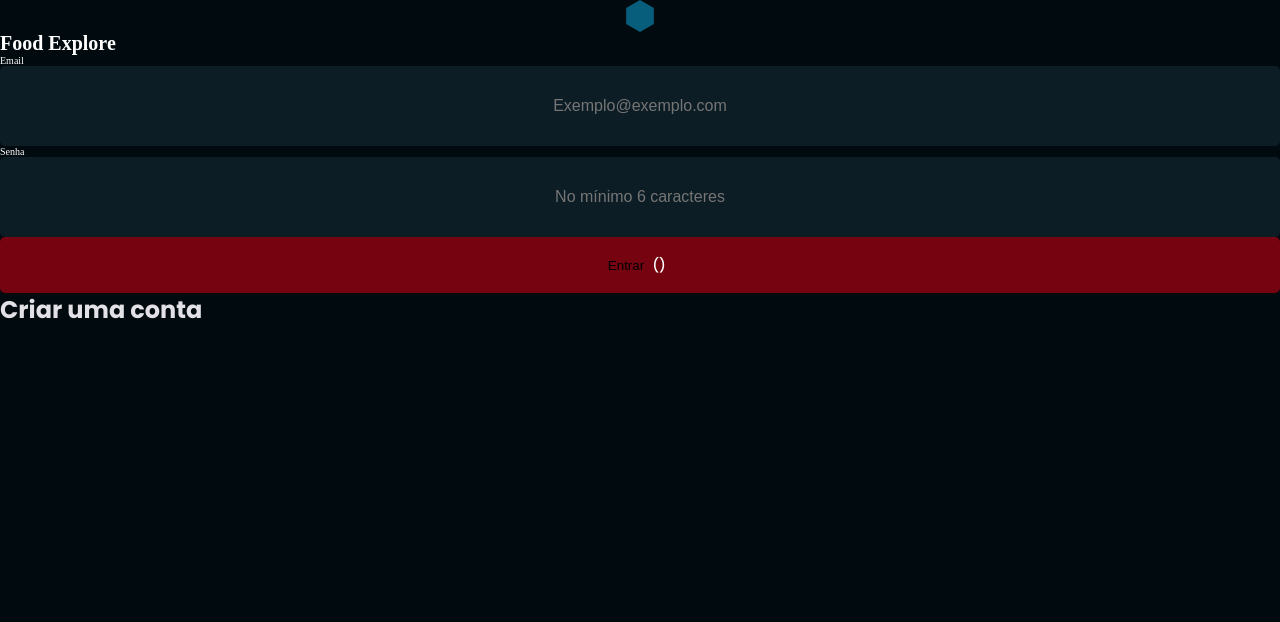
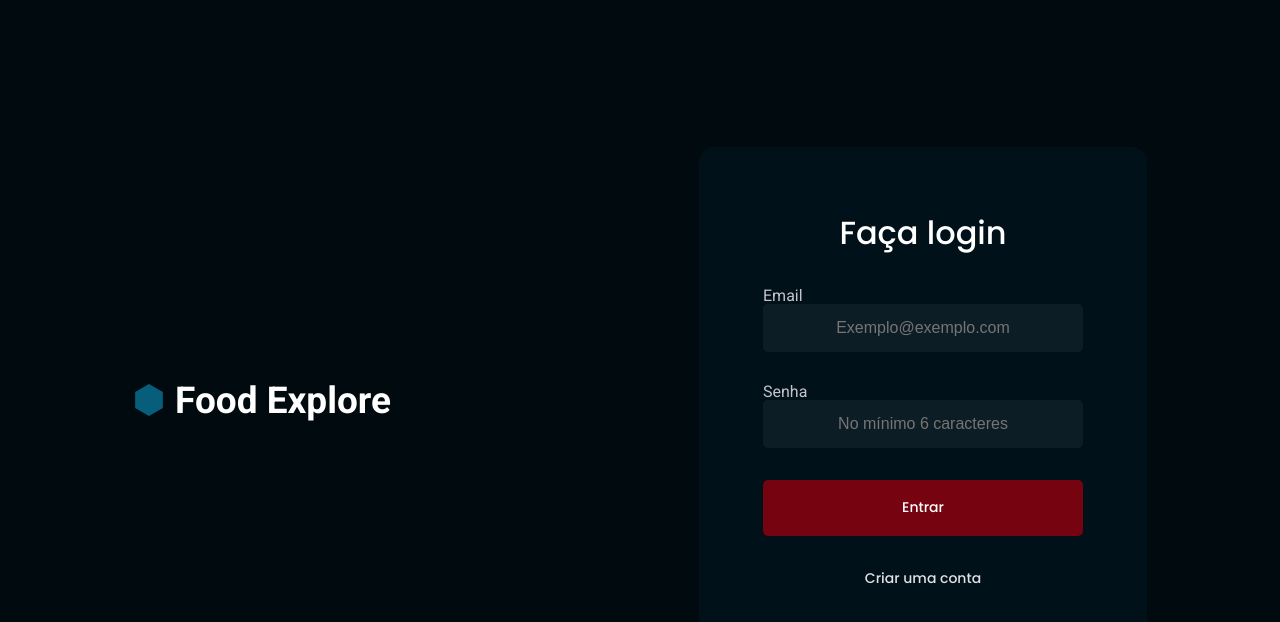
Before and after one commit to Patrick-Cabelin/projeto-explore-food-frontend, a React (Vite) app: page / in a window 1280 px wide. Shown: the top 622 px of the page. Built offline with nearby package versions, Linux system fonts and the light colour scheme.

Commit message:
page login

```diff
--- a/src/assets/components/Button/index.jsx
+++ b/src/assets/components/Button/index.jsx
@@ -1,17 +1,15 @@
 import { Conteiner } from './style';
 
 function Button({title, loading = false ,icon: Icon,...rest}){
-    if(rest.orderNumber){
-        console.log(rest.orderNumber)
-    }
-
+    // const order = rest.orderNumber
     return(
        <Conteiner
-       type='button'
-       disabled = {loading}
+            {...rest}
+            disabled = {loading}
        >
-        {Icon &&<Icon size={20}/>}
-        <span>{title}</span><span>{rest.orderNumber}</span>
+        <button>
+            {Icon &&<Icon size={20}/>}
+            <span>{title}</span>{/*<span classname='order'>{order}</span>*/}</button>
        </Conteiner>
     )
 }
--- a/src/assets/components/Button/style.js
+++ b/src/assets/components/Button/style.js
@@ -2,13 +2,15 @@
 
 export { Conteiner };
 
-const Conteiner = styled.button`
+const Conteiner = styled.div`
+
+  button{
     width: 100%;
     height: 5.6rem;
     position: relative;
     padding: 1.2rem 3.2rem;
 
-  background: none;
+    background: ${({theme})=> theme.COLORS.TOMATO_100};
     border-radius: .5rem;
     border: none;
     cursor: pointer;
@@ -27,7 +29,7 @@
       display: none;
     }
 
-  span:last-child{
+    /* span:last-child{
       position: absolute;
       top: 0.7rem;
       left: 5.1rem;
@@ -39,7 +41,7 @@
       background: ${({theme}) => theme.COLORS.TOMATO_200 };
       color: ${({theme}) => theme.COLORS.LIGHT_100 };
 
-  }
+    } */
 
 
     &:disabled{
@@ -47,29 +49,36 @@
       cursor: not-allowed;
     }
 
+
     @media (min-width: 769px) {
       background: ${({theme}) => theme.COLORS.TOMATO_100 };
       gap: .8rem;
+
       span:nth-child(2){
         display: inline-flex;
         font: ${({theme}) => theme.FONTS.POPPINS_100_MEDIUM};
         color: ${({theme}) => theme.COLORS.LIGHT_100 };
       }
 
-    span:last-child::before{
+      /* span:last-child::before{
         content: '(';
       }
+       */
       span:last-child{
         display: flex;
         position: initial;
         background: none;
         font: ${({theme}) => theme.FONTS.POPPINS_100_MEDIUM};
       }
-    span:last-child::after{
+
+      /* span:last-child::after{
         content: ')';
-    }
+      } */
+
+
       &:hover{
       background: ${({theme}) => theme.COLORS.TOMATO_200 };
     }
     }
+  }
 `;
--- a/src/assets/components/ButtonText/style.js
+++ b/src/assets/components/ButtonText/style.js
@@ -17,6 +17,7 @@
     font:  ${({ theme }) => theme.FONTS.POPPINS_300_BOLD};
 
     &:hover {
-        filter: brightness(0.9);
+        filter: brightness(0.8);
+        text-decoration: underline;
     }
 `
--- a/src/assets/components/Input/style.js
+++ b/src/assets/components/Input/style.js
@@ -6,10 +6,12 @@
   width: 100%;
   background: ${({ theme }) => theme.COLORS.DARK_900};
 
-  display: none;
   padding: 1.2rem 1.4rem;
   border-radius: .5rem;
 
+  display: flex;
+  justify-content: center;
+  align-items: center;
 
   input{
     width: 25rem;
--- a/src/assets/pages/SignIn/index.jsx
+++ b/src/assets/pages/SignIn/index.jsx
@@ -1,4 +1,4 @@
-import { Container } from "./style"
+import { Container, DataUser } from "./style"
 
 import {Button} from '../../components/Button'
 import {ButtonText} from '../../components/ButtonText'
@@ -13,16 +13,18 @@
                 <Logo/>
                 <h1>Food Explore</h1>
             </div>
+            <div>
+                    <h2>Faça login</h2>
+                <DataUser>
+                    <label htmlFor="Iemail">Email</label>
+                    <Input type='email' id='Iemail' placeholder='Exemplo@exemplo.com'/>
+                    <label htmlFor="Ipassword">Senha</label>
+                    <Input type='password' id='Ipassword' placeholder='No mínimo 6 caracteres'/>
+                </DataUser>
+                <Button title={'Entrar'} orderNumber={false}/>
 
-            <dataUser>
-                <label htmlFor="Iemail">Email</label>
-                <Input type='email' id='Iemail' placeholder='Exemplo@exemplo.com'/>
-                <label htmlFor="Ipassword">Senha</label>
-                <Input type='password' id='Ipassword' placeholder='No mínimo 6 caracteres'/>
-            </dataUser>
-            <Button title={'Entrar'}/>
-
-            <ButtonText title={'Criar uma conta'}/>
+                <ButtonText title={'Criar uma conta'}/>
+            </div>
         </Container>
     )
 }
--- a/src/assets/pages/SignIn/style.js
+++ b/src/assets/pages/SignIn/style.js
@@ -1,9 +1,100 @@
 import styled from 'styled-components';
 
 const Container = styled.div`
+    height: 100vh;
+    width: 32rem;
+
+    display: flex;
+    flex-direction: column;
+    align-items: center;
+    justify-content: center;
+    margin: auto;
+
+    div:first-child{
+        display: flex;
+        justify-content: center;
+        align-items: center;
+        gap: 1rem;
+
+        h1{
+            font: ${({theme})=>theme.FONTS.ROBOTO_BIGGER_BOLD};
+            font-size: 3.7rem;
+            color: ${({theme})=> theme.COLORS.LIGHT_100};
+            width: 21.7rem;
+        }
+
+    }
+
+    h2{
+        display: none;
+    }
+
+    form + div{
+        width: 100%;
+        margin: 3.2rem 0;
+
+        span{
+            font: ${({theme})=>theme.FONTS.POPPINS_100_MEDIUM};
+            color: ${({theme})=> theme.COLORS.LIGHT_100};
+        }
+
+    }
+
+    button{
+        font: ${({theme})=> theme.FONTS.POPPINS_100_MEDIUM};
+    }
+
+    div:last-child{
+        display: flex;
+        flex-direction: column;
+        align-items: center;
+    }
 
 
-`
+    @media (min-width: 769px) {
+        flex-direction: row;
+        gap: 30.7rem;
+
+        h2{
+            display: block;
+            font: ${({theme})=> theme.FONTS.POPPINS_400_MEDIUM};
+            color: ${({theme})=> theme.COLORS.LIGHT_100};
+            margin: auto;
+        }
+        form{
+            margin-top:  3.2rem ;
+        }
+
+        > div:last-child{
+            background:${({theme})=> theme.COLORS.DARK_700};
+            border-radius: 1.5rem;
+            padding: 6.4rem;
+        }
+    }
+
+    `
+const DataUser = styled.form`
+    width: 32rem;
+    margin-top: 7.3rem;
+
+    display: flex;
+    flex-direction: column;
+
+    label{
+        font: ${({theme})=>theme.FONTS.ROBOTO_SMALL_REGULAR};
+        color: ${({theme})=> theme.COLORS.LIGHT_400};
+    }
+
+    label ~ div{
+        width: 100%;
+        height: 4.8rem;
+    }
+
+    div:nth-child(2){
+        margin-bottom: 3.2rem;
+    }
 
 
-export { Container}
+    `
+
+export { Container, DataUser}
```
Lines whose indentation alone changed are shown as unchanged.
